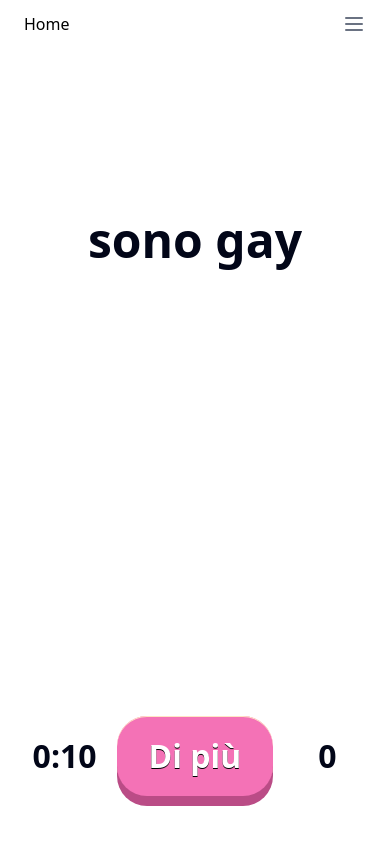
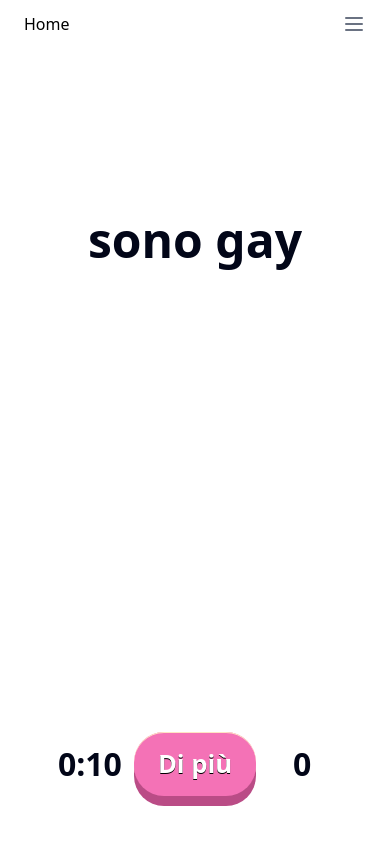
Before and after one commit to ChiaraPersona/Sboccat3, a SvelteKit app: page /gioca in a window 390 px wide. Shown: the top 844 px of the page. Built offline with nearby package versions, Linux system fonts and the light colour scheme.

Commit message:
prova fix 5

```diff
--- a/src/routes/gioca/+page.svelte
+++ b/src/routes/gioca/+page.svelte
@@ -185,17 +185,19 @@
 		justify-content: center;
 		align-items: center;
 		gap: 1.5rem;
-		flex-wrap: nowrap;
+		flex-wrap: nowrap; /* evita che gli elementi vadano a capo */
 		width: 100%;
 		max-width: 500px;
 	}
 
+	.timer,
 	.counter {
 		font-size: 2rem;
 		font-weight: bold;
 		user-select: none;
-		min-width: 3ch; /* 👈 Previene lo spostamento quando i numeri crescono */
+		width: 60px;
 		text-align: center;
+		flex-shrink: 0;
 	}
 
 	.btn-text {
@@ -234,9 +236,9 @@
 		padding: 2rem;
 		box-shadow: 0 10px 30px rgba(0, 0, 0, 0.2);
 		width: 90%;
-		max-width: 400px; /* 👈 Limita la larghezza su desktop */
-		max-height: 80vh; /* non supera mai l’80% dell’altezza schermo */
-		overflow-y: auto; /* scorre se serve */
+		max-width: 400px;
+		max-height: 80vh;
+		overflow-y: auto;
 		text-align: center;
 		z-index: 10;
 	}
@@ -244,10 +246,10 @@
 	.leaderboard-popup ul {
 		list-style: none;
 		padding: 0;
-		max-height: 150px; /* <--- meno spazio verticale */
+		max-height: 150px;
 		overflow-y: auto;
 		margin-bottom: 1rem;
-		border: 1px solid #eee; /* opzionale: separatore visivo */
+		border: 1px solid #eee;
 		border-radius: 6px;
 	}
 
@@ -282,7 +284,7 @@
 		cursor: not-allowed;
 	}
 
-	/* Su mobile: rendi il bottone un po' più piccolo */
+	/* Su mobile: rendi il bottone un po' più piccolo ma stabile */
 	@media (max-width: 600px) {
 		.leaderboard-popup {
 			max-width: 90%;
@@ -292,14 +294,20 @@
 		.leaderboard-popup ul {
 			max-height: 120px;
 		}
+
+		.btn-text {
+			font-size: 1.6rem;
+			padding: 0.8rem 1.5rem;
+			min-width: 120px;
+		}
+
+		.bottom-controls {
+			max-width: 100%;
+			gap: 1rem;
+		}
 	}
-	.timer,
-	.counter {
-		font-size: 2rem;
-		font-weight: bold;
-		user-select: none;
-		width: 60px;
-		text-align: center;
-		flex-shrink: 0;
+
+	:global(html) {
+		touch-action: manipulation;
 	}
 </style>
```
